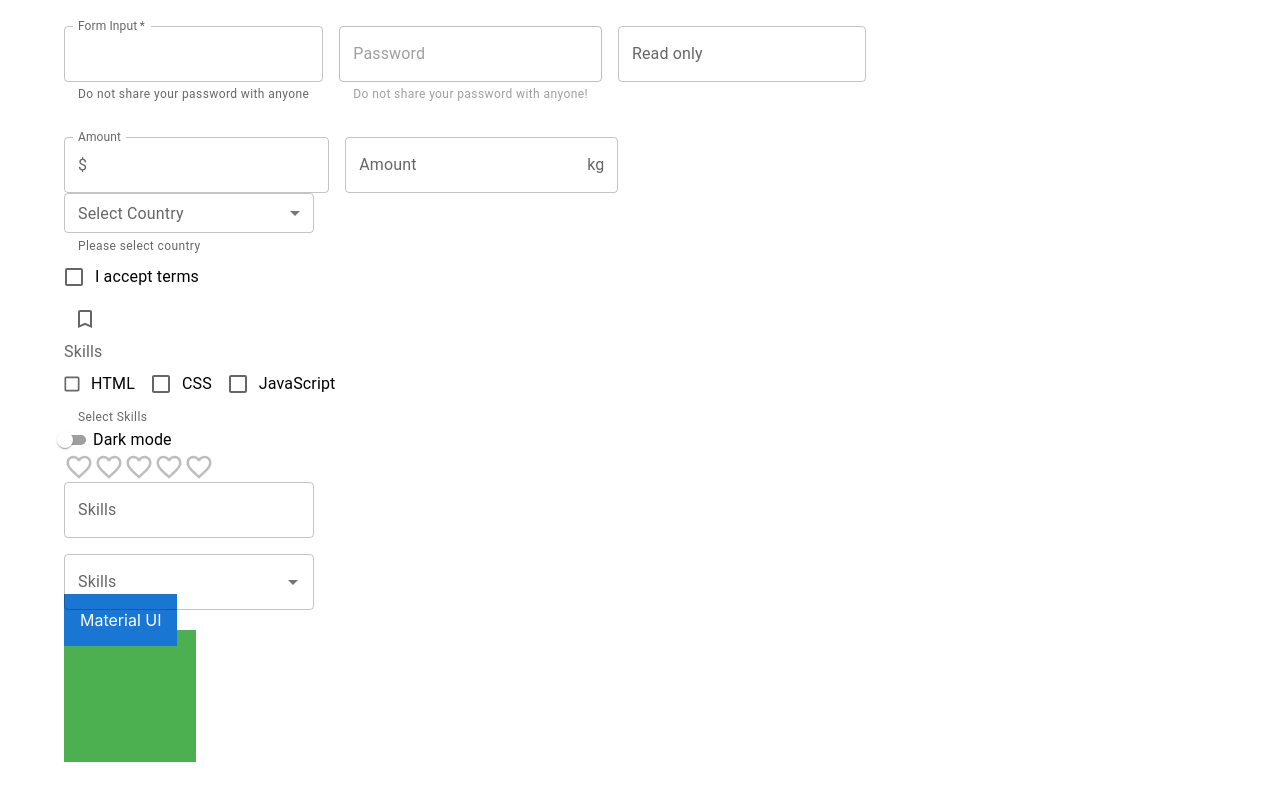
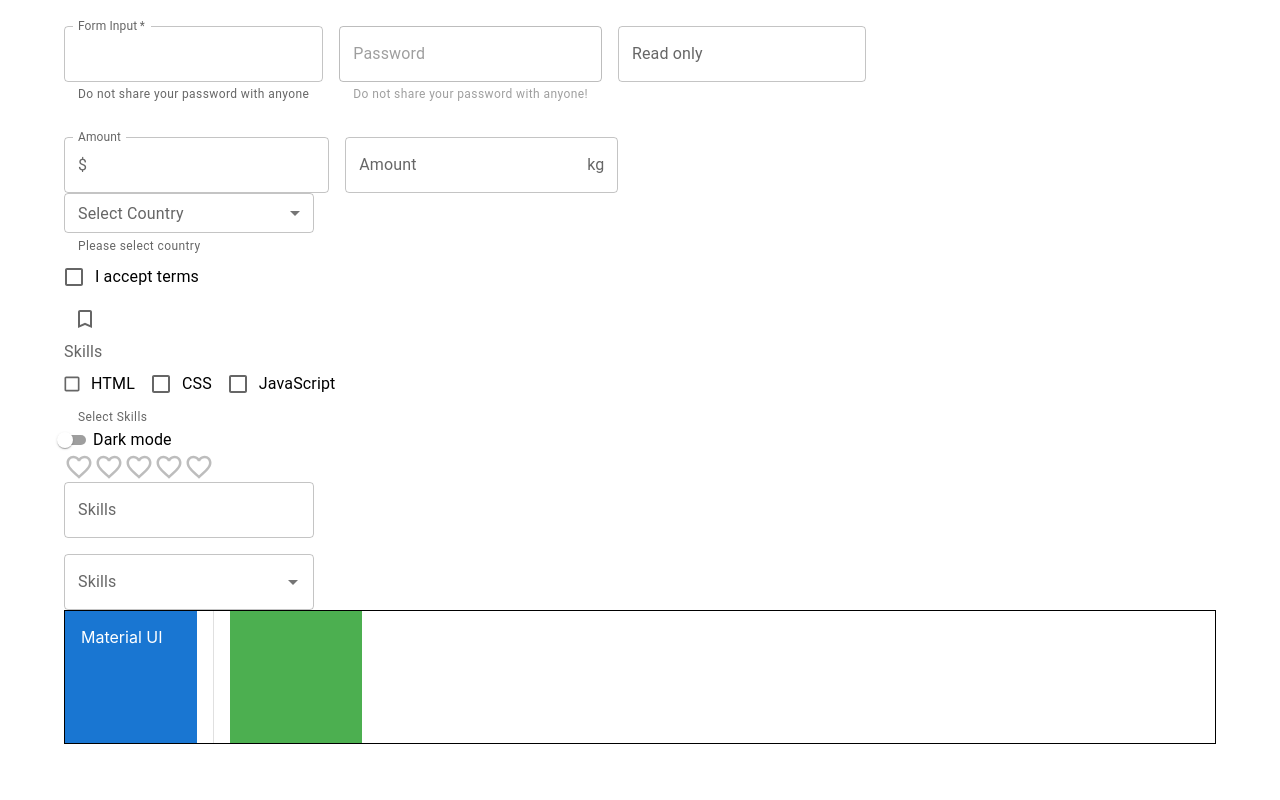
Before and after one commit to EduardBBlea/MaterialUI-walkthrough, a React (Create React App) app: page / in a window 1280 px wide. Shown: the part 1208-2008 px from the top of the page. Built offline with nearby package versions, Linux system fonts and the light colour scheme.

Commit message:
covered the Stack component

```diff
--- a/src/components/MuiLayout.jsx
+++ b/src/components/MuiLayout.jsx
@@ -1,9 +1,16 @@
-import { Box } from "@mui/material";
+import { Box, Stack, Divider } from "@mui/material";
 import React from "react";
 
 const MuiLayout = () => {
   return (
-    <>
+    <Stack
+      sx={{
+        border: "1px solid",
+      }}
+      direction="row"
+      spacing={2}
+      divider={<Divider orientation="vertical" flexItem />}
+    >
       <Box
         component="span"
         sx={{
@@ -26,7 +33,7 @@ const MuiLayout = () => {
         bgcolor="success.light"
         p={2}
       ></Box>
-    </>
+    </Stack>
   );
 };
 
```
